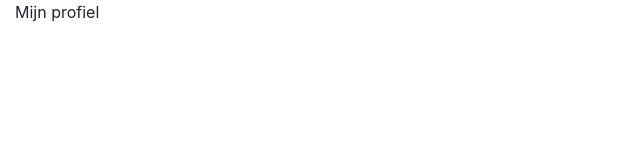
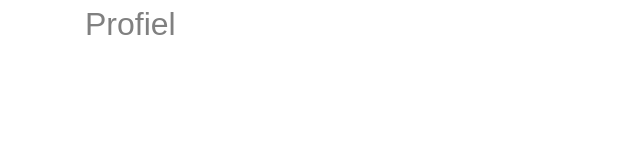
Before and after one commit to adakgh/project-agile-development-project, a plain HTML site: page src/views/gebruikersProfiel.html in a window 1280 px wide. Shown: the whole page, without its empty margins (0-640 px from the left). Drawn offline with nearby package versions, Linux system fonts and the light colour scheme; files that its build step writes are made by us from their sources.

Commit message:
profiel aanpassingen

```diff
--- a/src/assets/css/profiel.css
+++ b/src/assets/css/profiel.css
@@ -2,5 +2,5 @@
 
     font-family: Arial;
     font-size: 2em;
-    color: lightgrey;
+    color: grey;
 }
--- a/src/views/gebruikersProfiel.html
+++ b/src/views/gebruikersProfiel.html
@@ -7,9 +7,9 @@
     <link rel="stylesheet" href="https://cdnjs.cloudflare.com/ajax/libs/twitter-bootstrap/4.3.1/css/bootstrap.min.css"/>
 </head>
 <body>
-<div id="profiel" class="container-fluid">
+<div id="profiel" class="container">
 
-    Mijn profiel
+   <div class="profieltekst">Profiel</div>
 
 
 </div>
```
